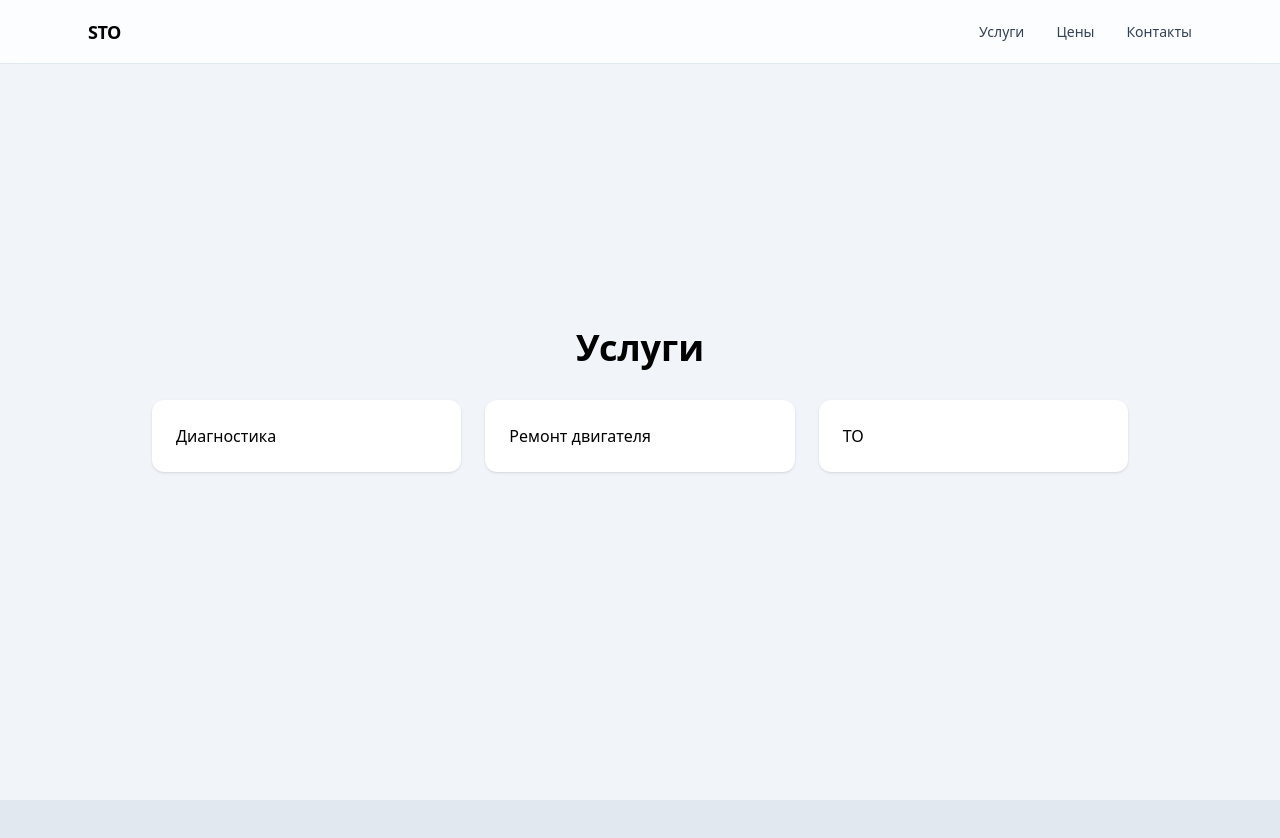
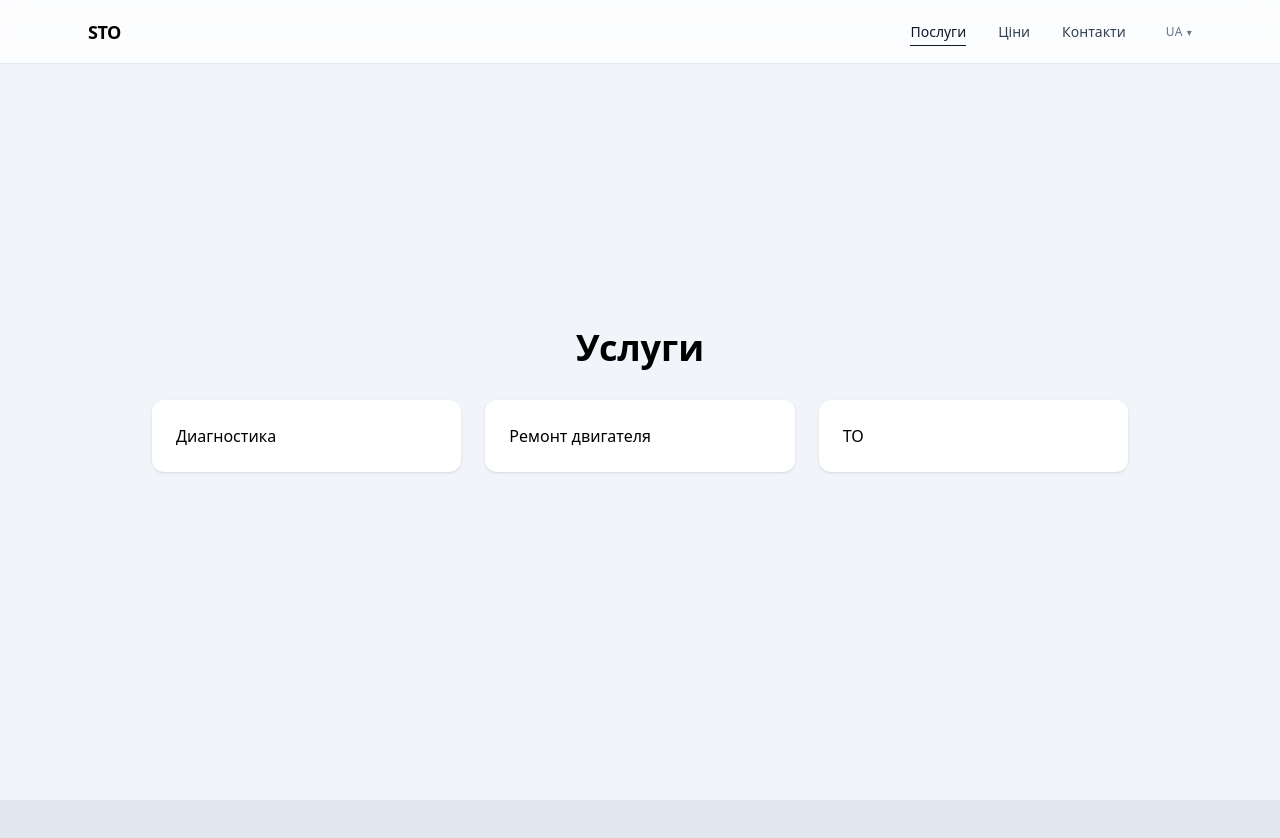
Before and after one commit to LeonidKuzmychenko/sto-site, a React (Vite) app: page / in a window 1280 px wide. Shown: the top 838 px of the page. Built offline with nearby package versions, Linux system fonts and the light colour scheme.

Commit message:
add UA lang

```diff
--- a/src/app/main.tsx
+++ b/src/app/main.tsx
@@ -3,7 +3,7 @@ import { createRoot } from 'react-dom/client'
 import App from './App.tsx'
 import '../shared/styles/index.css'
 
-import '../shared/providers/i18n.ts'; // КРИТИЧНО: импорт до рендера
+import '../shared/providers'; // КРИТИЧНО: импорт до рендера
 
 createRoot(document.getElementById('root')!).render(
   <StrictMode>
--- /dev/null
+++ b/src/entities/section/model/useActiveSection.ts
@@ -0,0 +1,37 @@
+import { useEffect, useState } from "react"
+import { sectionsConfig } from "./sections.config"
+
+export function useActiveSection() {
+    const [activeId, setActiveId] = useState<string | null>(null)
+
+    useEffect(() => {
+        const observer = new IntersectionObserver(
+            (entries) => {
+                entries.forEach((entry) => {
+                    if (entry.isIntersecting) {
+                        setActiveId(entry.target.id)
+                    }
+                })
+            },
+            {
+                rootMargin: `-${getHeaderHeight()}px 0px -60% 0px`,
+                threshold: 0,
+            }
+        )
+
+        sectionsConfig.forEach((section) => {
+            const el = document.getElementById(section.id)
+            if (el) observer.observe(el)
+        })
+
+        return () => observer.disconnect()
+    }, [])
+
+    return activeId
+}
+
+function getHeaderHeight() {
+    const value = getComputedStyle(document.documentElement)
+        .getPropertyValue("--header-height")
+    return parseInt(value) || 64
+}
--- a/src/features/nav/Nav.tsx
+++ b/src/features/nav/Nav.tsx
@@ -1,30 +1,112 @@
+import { useState, useRef, useEffect } from "react"
 import { useTranslation } from "react-i18next"
 import { selectNavItems } from "../../entities/section/model/selectors"
+import { useActiveSection } from "../../entities/section/model/useActiveSection"
+
+const LANGS = [
+    { code: "ua", label: "UA" },
+    { code: "en", label: "EN" },
+    { code: "ru", label: "RU" }
+] as const
 
 export function Nav() {
-    const { t } = useTranslation()
+    const { t, i18n } = useTranslation()
     const items = selectNavItems()
+    const activeId = useActiveSection()
+
+    const [open, setOpen] = useState(false)
+    const ref = useRef<HTMLDivElement>(null)
+
+    // закрытие по клику вне
+    useEffect(() => {
+        const handler = (e: MouseEvent) => {
+            if (!ref.current?.contains(e.target as Node)) {
+                setOpen(false)
+            }
+        }
+        document.addEventListener("mousedown", handler)
+        return () => document.removeEventListener("mousedown", handler)
+    }, [])
+
+    const currentLang =
+        LANGS.find((l) => l.code === i18n.language) ?? LANGS[0]
 
     return (
-        <nav className="flex items-center gap-8 text-sm font-medium text-slate-700">
-            {items.map((item) => (
-                <a
-                    key={item.id}
-                    href={`#${item.id}`}
+        <nav className="flex items-center gap-10 text-sm font-medium">
+            {/* links */}
+            <div className="flex gap-8 text-slate-700">
+                {items.map((item) => {
+                    const isActive = item.id === activeId
+
+                    return (
+                        <a
+                            key={item.id}
+                            href={`#${item.id}`}
+                            className={`
+                                relative transition-colors
+                                ${isActive
+                                ? "text-slate-900"
+                                : "hover:text-slate-900"}
+                                after:absolute after:left-0 after:-bottom-1
+                                after:h-[1px] after:bg-slate-900
+                                after:transition-all
+                                ${isActive
+                                ? "after:w-full"
+                                : "after:w-0 hover:after:w-full"}
+                            `}
+                        >
+                            {t(item.labelKey)}
+                        </a>
+                    )
+                })}
+            </div>
+
+            {/* language dropdown */}
+            <div ref={ref} className="relative">
+                <button
+                    onClick={() => setOpen((v) => !v)}
                     className="
-                        relative
+                        text-xs uppercase tracking-wide
+                        text-slate-500 hover:text-slate-900
                         transition-colors
-                        hover:text-slate-900
-                        after:absolute after:left-0 after:-bottom-1
-                        after:h-[1px] after:w-0
-                        after:bg-slate-900
-                        after:transition-all
-                        hover:after:w-full
+                        flex items-center gap-1
                     "
                 >
-                    {t(item.labelKey)}
-                </a>
-            ))}
+                    {currentLang.label}
+                    <span className="text-[10px]">▾</span>
+                </button>
+
+                {open && (
+                    <div
+                        className="
+                            absolute right-0 mt-2
+                            min-w-[48px]
+                            rounded-md border border-slate-200
+                            bg-white shadow-sm
+                            overflow-hidden
+                        "
+                    >
+                        {LANGS.map((lang) => (
+                            <button
+                                key={lang.code}
+                                onClick={() => {
+                                    i18n.changeLanguage(lang.code)
+                                    setOpen(false)
+                                }}
+                                className={`
+                                    w-full px-3 py-1.5 text-left text-xs
+                                    transition-colors
+                                    ${lang.code === i18n.language
+                                    ? "bg-slate-100 text-slate-900"
+                                    : "hover:bg-slate-50"}
+                                `}
+                            >
+                                {lang.label}
+                            </button>
+                        ))}
+                    </div>
+                )}
+            </div>
         </nav>
     )
 }
--- a/src/shared/providers/i18n.ts
+++ /dev/null
@@ -1,20 +0,0 @@
-import i18n from 'i18next';
-import { initReactI18next } from 'react-i18next';
-
-import ru from './locales/ru.json';
-import en from './locales/en.json';
-
-i18n.use(initReactI18next)
-    .init({
-        resources: {
-            ru: { translation: ru },
-            en: { translation: en },
-        },
-        lng: 'ru',
-        fallbackLng: 'ru',
-        interpolation: {
-            escapeValue: false, // ОБЯЗАТЕЛЬНО для React
-        },
-    });
-
-export default i18n;
--- /dev/null
+++ b/src/shared/providers/index.ts
@@ -0,0 +1,24 @@
+import i18n from "i18next"
+import { initReactI18next } from "react-i18next"
+
+import ru from "./locales/ru.json"
+import en from "./locales/en.json"
+import ua from "./locales/ua.json"
+
+i18n
+    .use(initReactI18next)
+    .init({
+        resources: {
+            ua: { translation: ua },
+            en: { translation: en },
+            ru: { translation: ru },
+        },
+        lng: "ua",
+        fallbackLng: "ua",
+        interpolation: {
+            escapeValue: false,
+        },
+    })
+
+
+export default i18n
--- /dev/null
+++ b/src/shared/providers/locales/ua.json
@@ -0,0 +1,7 @@
+{
+  "nav": {
+    "services": "Послуги",
+    "prices": "Ціни",
+    "contacts": "Контакти"
+  }
+}
```
Also changed, not shown: 1 other file (tests, documents, lock files or other folders).
